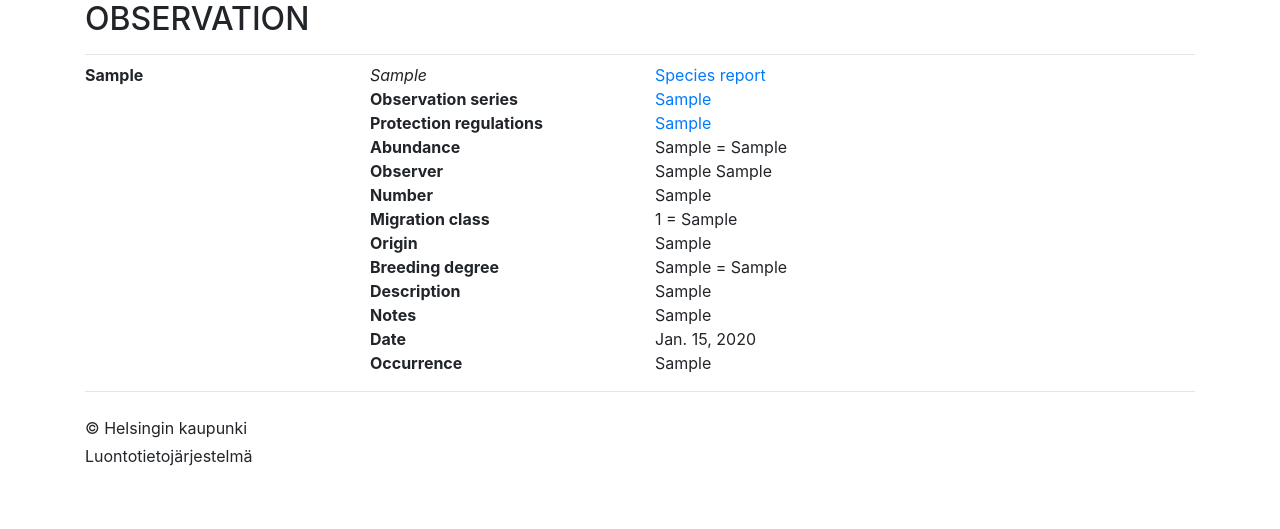
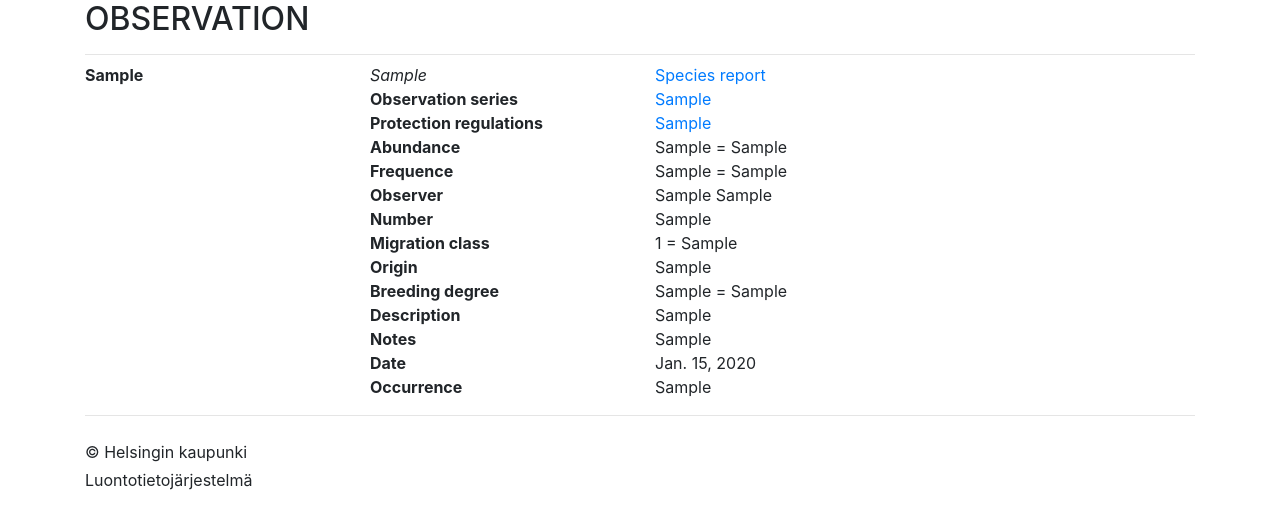
Before and after one commit to seitztimo/ltj, a Django app: page /ltj/observation-report/1/ in a window 1280 px wide. Shown: the top 529 px of the page. Run offline with Django 3.2, Linux system fonts and the light colour scheme; tables that the repository leaves empty hold one stand-in row (values such as "Sample post"); some libraries are stand-ins or nearby versions.

Commit message:
Fix typo in template

```diff
--- a/nature/templates/nature/reports/stubs/observation-info.html
+++ b/nature/templates/nature/reports/stubs/observation-info.html
@@ -37,11 +37,11 @@
     </div>
 {% endif %}
 
-{% if observation.frequence and not observation.frequence.is_empty %}
+{% if observation.frequency and not observation.frequency.is_empty %}
     <div class="row">
         <div class="col-sm-3"></div>
         <b class="col-sm-3">{% trans "Frequence" %}</b>
-        <div class="col-sm-6">{{ observation.frequence }}</div>
+        <div class="col-sm-6">{{ observation.frequency }}</div>
     </div>
 {% endif %}
 
```
